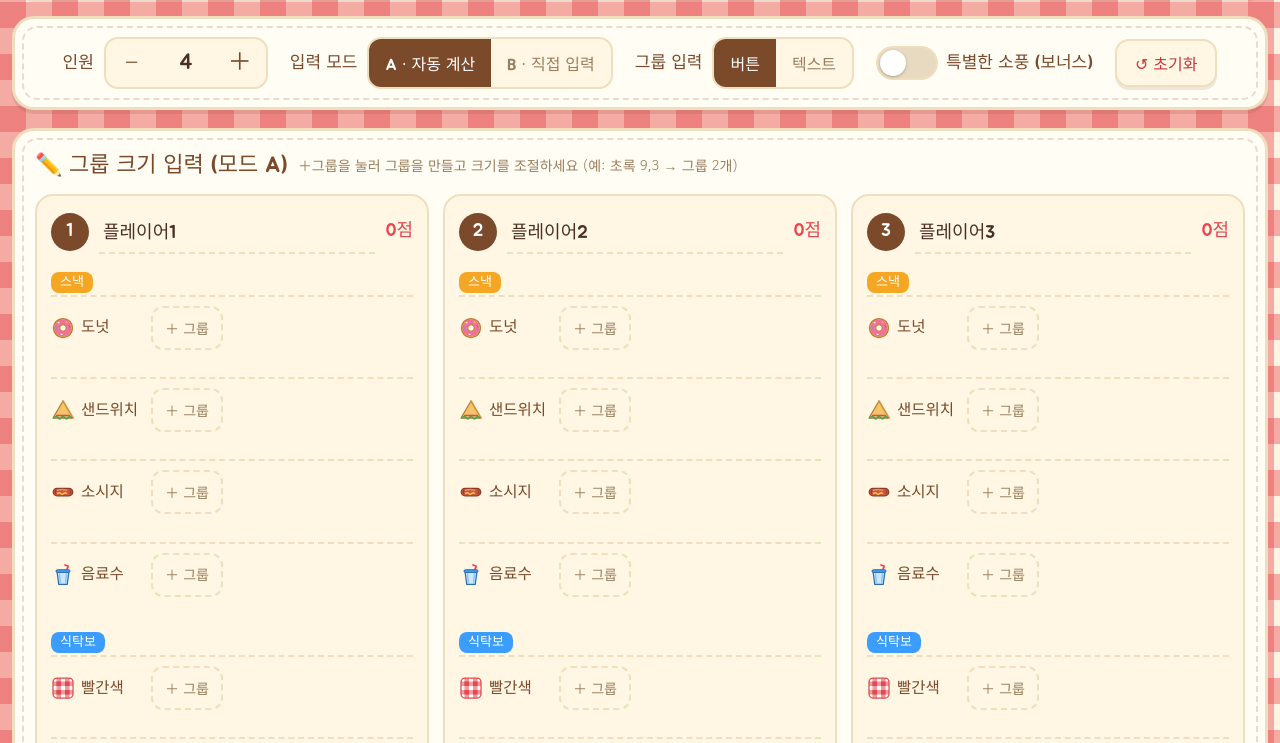
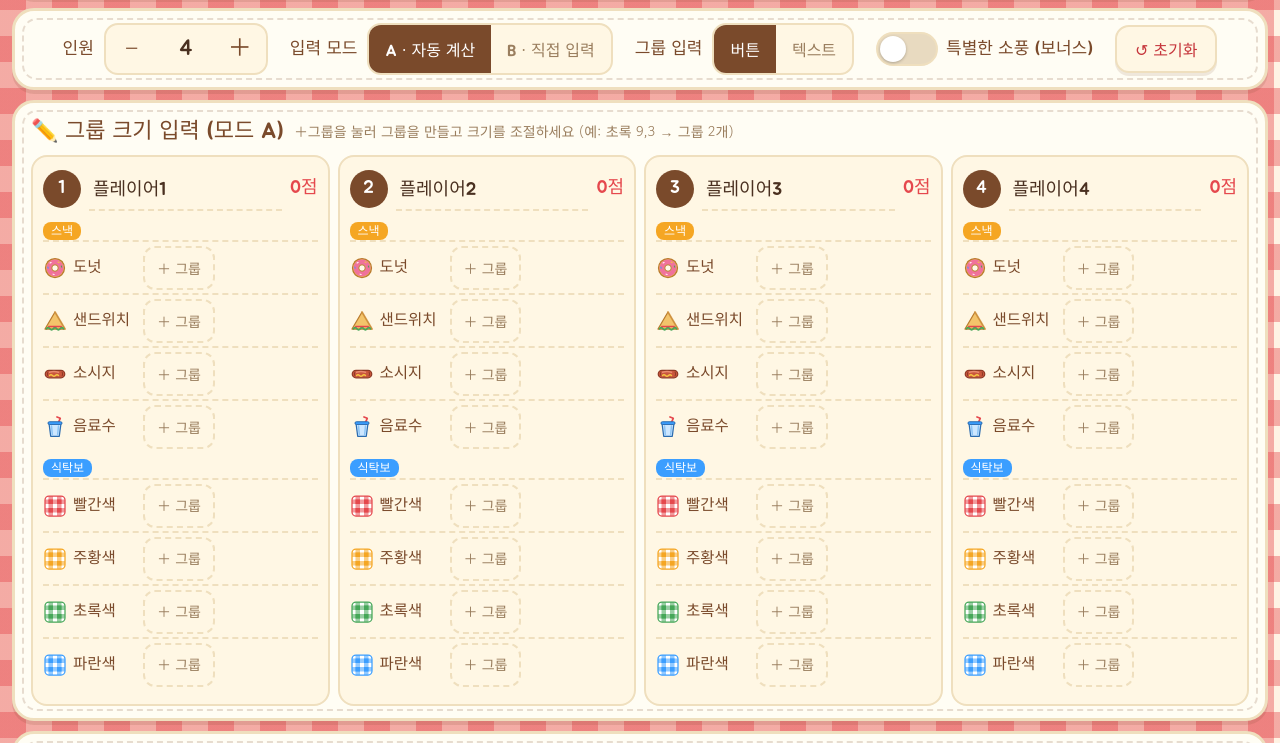
Before and after one commit to sungmin182/snack-match-calculator, a plain HTML site: page index.html in a window 1280 px wide. Shown: the part 262-1005 px from the top of the page. Drawn offline with Linux system fonts and the light colour scheme.

Commit message:
Add files via upload

```diff
--- a/index.html
+++ b/index.html
@@ -32,7 +32,7 @@ h1,h2,h3,.jua{font-family:'Jua','Gowun Dodum',sans-serif;font-weight:400}
 /* ── 패널 공통 ─────────────────────────── */
 .panel{
   background:var(--cream); border:3px solid var(--line); border-radius:22px;
-  box-shadow:var(--shadow); padding:18px 20px; margin-bottom:18px; position:relative;
+  box-shadow:var(--shadow); padding:12px 16px; margin-bottom:10px; position:relative;
 }
 .panel::before{
   content:""; position:absolute; inset:7px; border:2px dashed rgba(122,74,43,.18);
@@ -102,7 +102,7 @@ h1 .em{color:var(--red)}
 button:focus-visible,input:focus-visible,select:focus-visible{outline:3px solid var(--blue);outline-offset:2px}
 
 /* ── 섹션 제목 ────────────────────────── */
-.sechead{display:flex;align-items:center;gap:10px;margin:0 0 12px}
+.sechead{display:flex;align-items:center;gap:10px;margin:0 0 7px}
 .sechead h2{font-size:22px;color:var(--brown);margin:0}
 .sechead .badge{background:var(--orange);color:#fff;font-family:'Jua';font-size:13px;padding:2px 10px;border-radius:999px}
 .hint{color:var(--mut);font-size:14px}
@@ -127,9 +127,9 @@ button:focus-visible,input:focus-visible,select:focus-visible{outline:3px solid
 .needinput{color:var(--blue);font-family:'Jua';font-size:13px}
 
 /* ── 모드 A 플레이어 카드 ─────────────── */
-.pcards{display:grid;grid-template-columns:repeat(auto-fill,minmax(320px,1fr));gap:14px}
-.pcard{background:var(--paper);border:2.5px solid var(--line);border-radius:18px;padding:14px 14px 12px}
-.pchead{display:flex;align-items:center;gap:10px;margin-bottom:10px}
+.pcards{display:grid;grid-template-columns:repeat(auto-fill,minmax(280px,1fr));gap:8px}
+.pcard{background:var(--paper);border:2.5px solid var(--line);border-radius:16px;padding:10px 10px 8px}
+.pchead{display:flex;align-items:center;gap:8px;margin-bottom:4px}
 .pnum{
   flex:none;width:38px;height:38px;border-radius:50%;background:var(--brown);color:#fff;
   font-family:'Jua';font-size:18px;display:flex;align-items:center;justify-content:center;
@@ -139,13 +139,13 @@ button:focus-visible,input:focus-visible,select:focus-visible{outline:3px solid
   background:transparent;padding:6px 4px;min-height:44px;
 }
 .ptot{flex:none;font-family:'Jua';font-size:18px;color:var(--red);white-space:nowrap}
-.trow{border-top:2px dashed var(--line);padding:9px 0 7px}
+.trow{border-top:2px dashed var(--line);padding:4px 0 3px}
 .trow .tline{display:flex;align-items:center;gap:8px;flex-wrap:wrap}
 .tname{display:flex;align-items:center;gap:6px;font-family:'Jua';font-size:15.5px;color:var(--brown);min-width:92px}
 .chips{display:flex;align-items:center;gap:6px;flex-wrap:wrap;flex:1}
 .chip{display:inline-flex;align-items:center;background:#fff;border:2.5px solid var(--line);border-radius:12px;overflow:hidden}
 .chip button{
-  border:0;background:transparent;font-family:'Jua';font-size:19px;width:38px;min-height:44px;cursor:pointer;color:var(--brown);
+  border:0;background:transparent;font-family:'Jua';font-size:19px;width:33px;min-height:44px;cursor:pointer;color:var(--brown);
 }
 .chip button:hover{background:#F6ECD6}
 .chip .cv{font-family:'Jua';font-size:18px;min-width:30px;text-align:center}
@@ -159,7 +159,8 @@ button:focus-visible,input:focus-visible,select:focus-visible{outline:3px solid
   flex:1;min-width:110px;font-size:17px;padding:9px 12px;min-height:44px;border-radius:12px;
   border:2.5px solid var(--line);background:#fff;font-family:'Gowun Dodum';
 }
-.texpr{width:100%;font-size:13.5px;color:var(--mut);margin-top:4px;padding-left:2px;min-height:1.2em}
+.texpr{width:100%;font-size:13px;color:var(--mut);margin-top:1px;padding-left:2px}
+.texpr:empty{display:none}
 .texpr b{color:var(--green);font-family:'Jua';font-weight:400}
 .pwarn{color:var(--bad);font-size:13.5px;font-family:'Jua';margin-top:6px}
 .pbonusline{font-size:13.5px;color:var(--blue);font-family:'Jua';margin-top:4px}
@@ -170,7 +171,7 @@ button:focus-visible,input:focus-visible,select:focus-visible{outline:3px solid
   width:82px;font-size:18px;font-family:'Jua';text-align:center;padding:8px;min-height:44px;
   border-radius:12px;border:2.5px solid var(--line);background:#fff;
 }
-.catlab{font-family:'Jua';font-size:13px;color:#fff;border-radius:8px;padding:1px 9px;display:inline-block;margin:8px 0 2px}
+.catlab{font-family:'Jua';font-size:12px;color:#fff;border-radius:8px;padding:0 8px;display:inline-block;margin:3px 0 0}
 .catlab.snack{background:var(--orange)} .catlab.cloth{background:var(--blue)}
 
 /* ── 결과/입력 표 ─────────────────────── */
```
